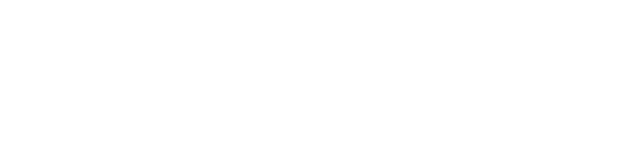
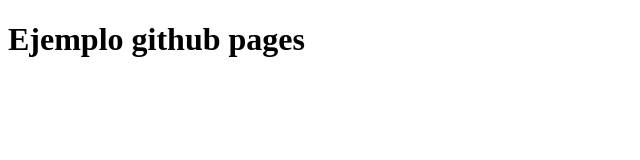
Before and after one commit to mjrodriguezl1982/mjrodriguezl1982.github.io, a plain HTML site: page index.html in a window 1280 px wide. Shown: the whole page, without its empty margins (0-640 px from the left). Drawn offline with Linux system fonts and the light colour scheme.

Commit message:
add h1 to page

```diff
--- a/index.html
+++ b/index.html
@@ -6,6 +6,6 @@
     <title>Document</title>
 </head>
 <body>
-
+    <h1>Ejemplo github pages</h1>
 </body>
 </html>
```
